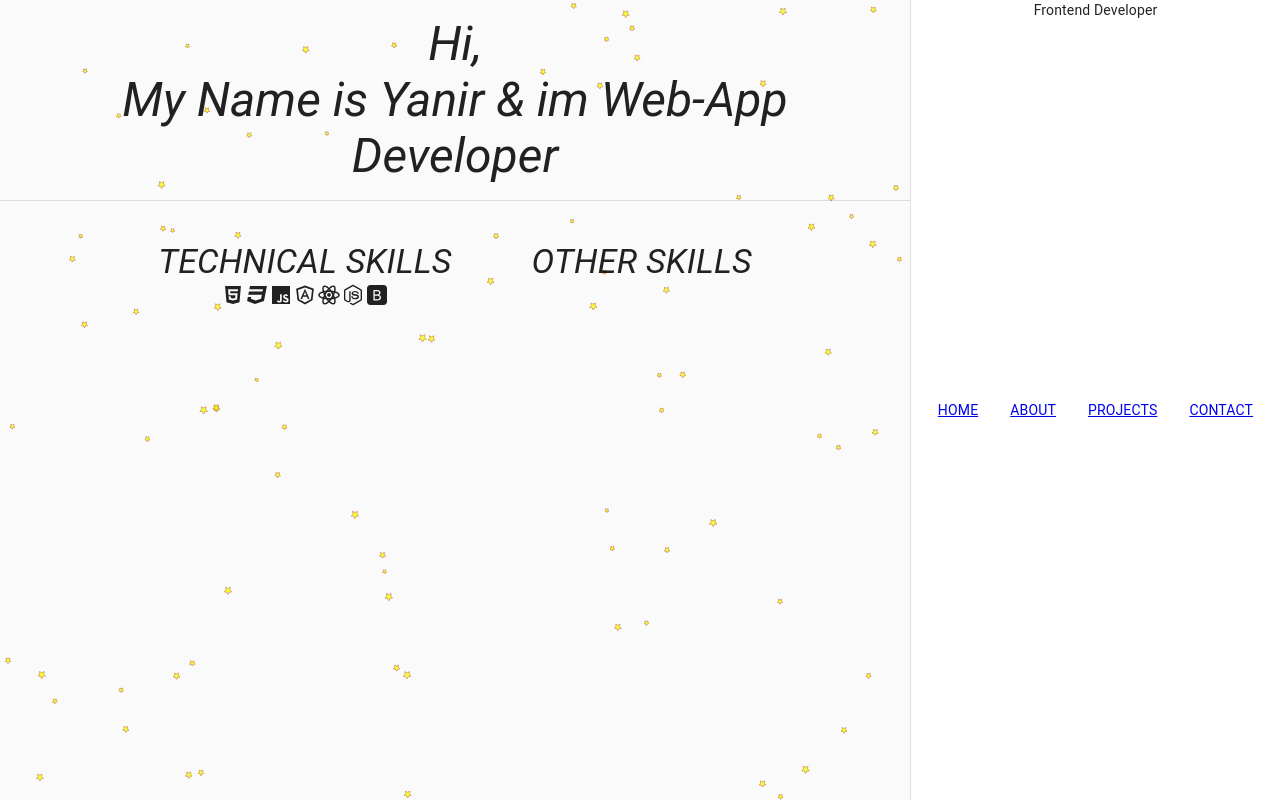
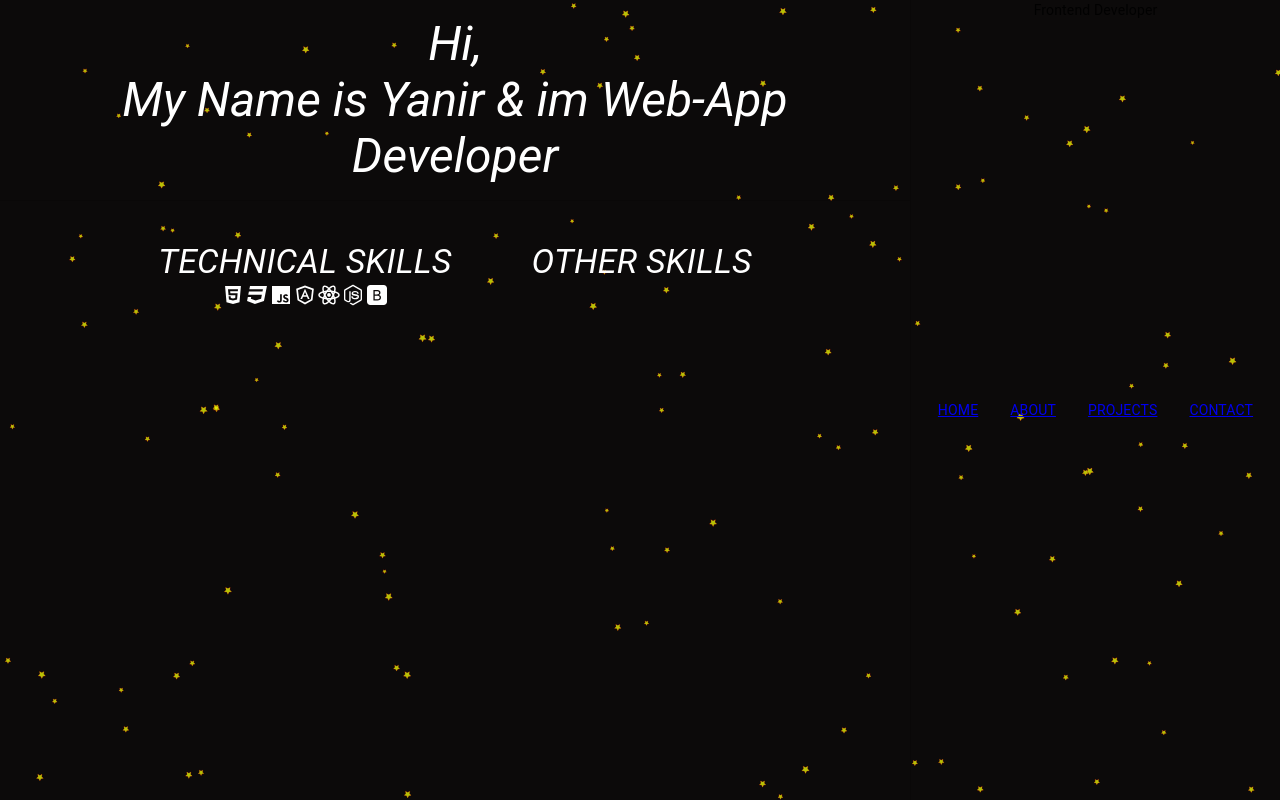
Before and after one commit to Yanir-R/Portfolio, a React (Create React App) app: page /about in a window 1280 px wide. Built offline with nearby package versions, Linux system fonts and the light colour scheme.

Commit message:
fixing background style to applyed on all screen and to view the text

```diff
--- a/src/App.tsx
+++ b/src/App.tsx
@@ -18,7 +18,7 @@ export const App: React.FC<AppProps> = () => {
 
 
     <Router>
-      <div className="App" style={{ position: 'relative' }}>
+      <div className="App" style={{ position: 'relative', backgroundColor:'#0c0a0a',}}>
         <ParticlesComponenet />
         <div
           style={{
@@ -26,7 +26,7 @@ export const App: React.FC<AppProps> = () => {
             top: 0,
             left: 0,
             width: "100%",
-            height: "100%"
+            height: "100%",
           }}
         >
           <Navbar />
--- a/src/components/about/about.tsx
+++ b/src/components/about/about.tsx
@@ -1,14 +1,15 @@
-import { createStyles, Divider, Box, makeStyles, Typography, SvgIcon } from '@material-ui/core';
+import { createStyles, Divider, Box, makeStyles, Typography, SvgIcon, Theme } from '@material-ui/core';
 import React from 'react'
 
 interface aboutProps { }
 const drawerWidth = 370;
-const useStyles = makeStyles(() =>
+const useStyles = makeStyles((theme: Theme) =>
     createStyles({
         // necessary for component to be at the right size of the page
         content: {
             marginRight: drawerWidth,
             textAlign: 'center',
+            color: theme.palette.common.white
         },
         skillsSection: {
 
--- a/src/components/navbar/navbar.tsx
+++ b/src/components/navbar/navbar.tsx
@@ -12,11 +12,15 @@ const drawerWidth = 370;
 const useStyles = makeStyles((theme: Theme) =>
     createStyles({
         root: {
-            display: 'flex',
+            root: {
+                display: 'flex',
+            },
         },
         appBar: {
             width: `calc(100% - ${drawerWidth}px)`,
             marginRight: drawerWidth,
+
+
         },
         drawer: {
             width: drawerWidth,
@@ -24,13 +28,15 @@ const useStyles = makeStyles((theme: Theme) =>
         },
         drawerPaper: {
             width: drawerWidth,
+            backgroundColor: "transparent"
+        },
 
-        },
         // necessary for content to be below app bar
         toolbar: theme.mixins.toolbar,
         content: {
             flexGrow: 1,
             padding: theme.spacing(3),
+
         },
 
     }),
@@ -45,7 +51,10 @@ export const Navbar: React.FC<navbarProps> = () => {
                 variant="permanent"
                 classes={{
                     paper: classes.drawerPaper,
+
                 }}
+
+
                 anchor="right" >
                 <div />
                 <Box mx='auto'>
```
